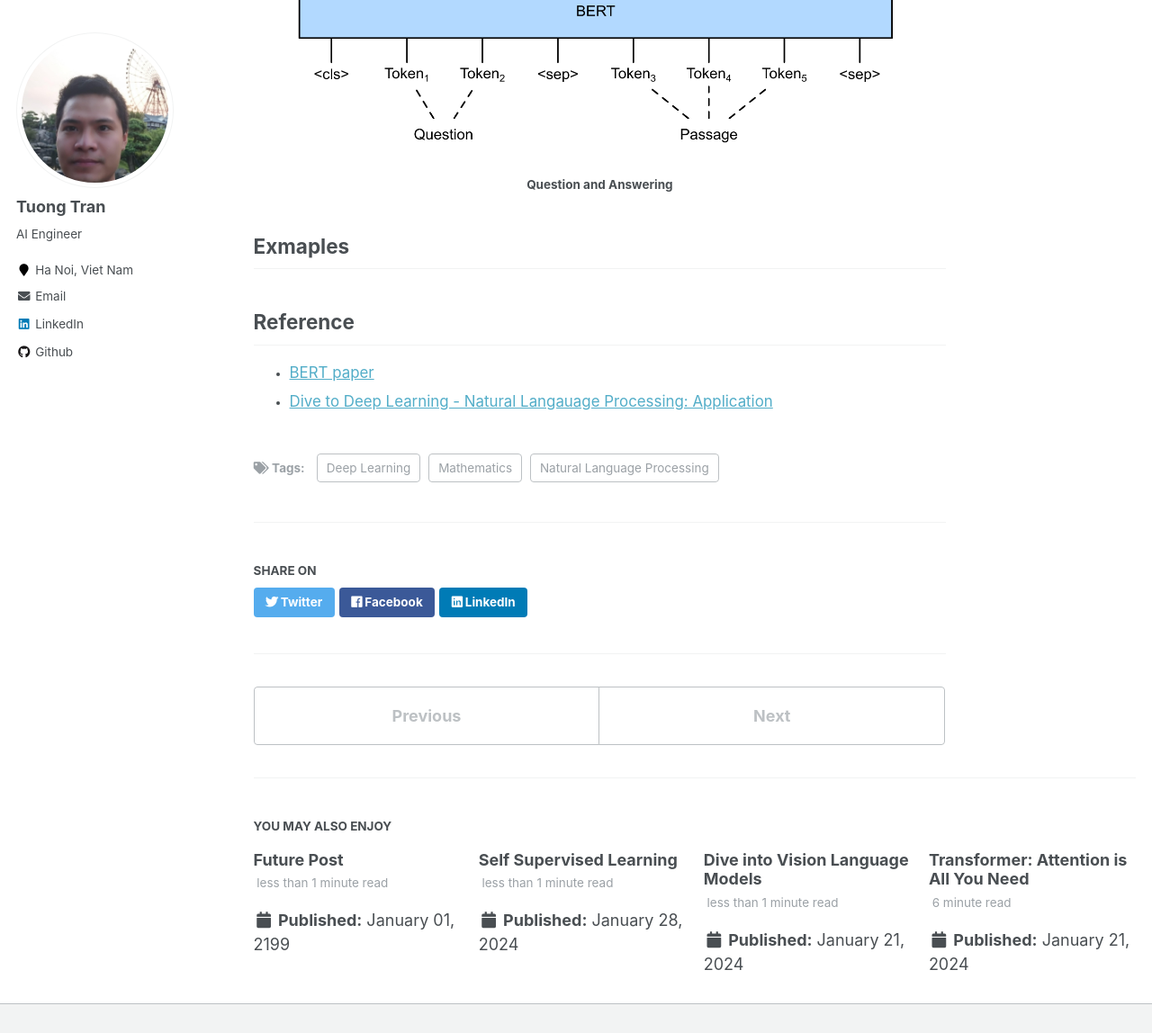
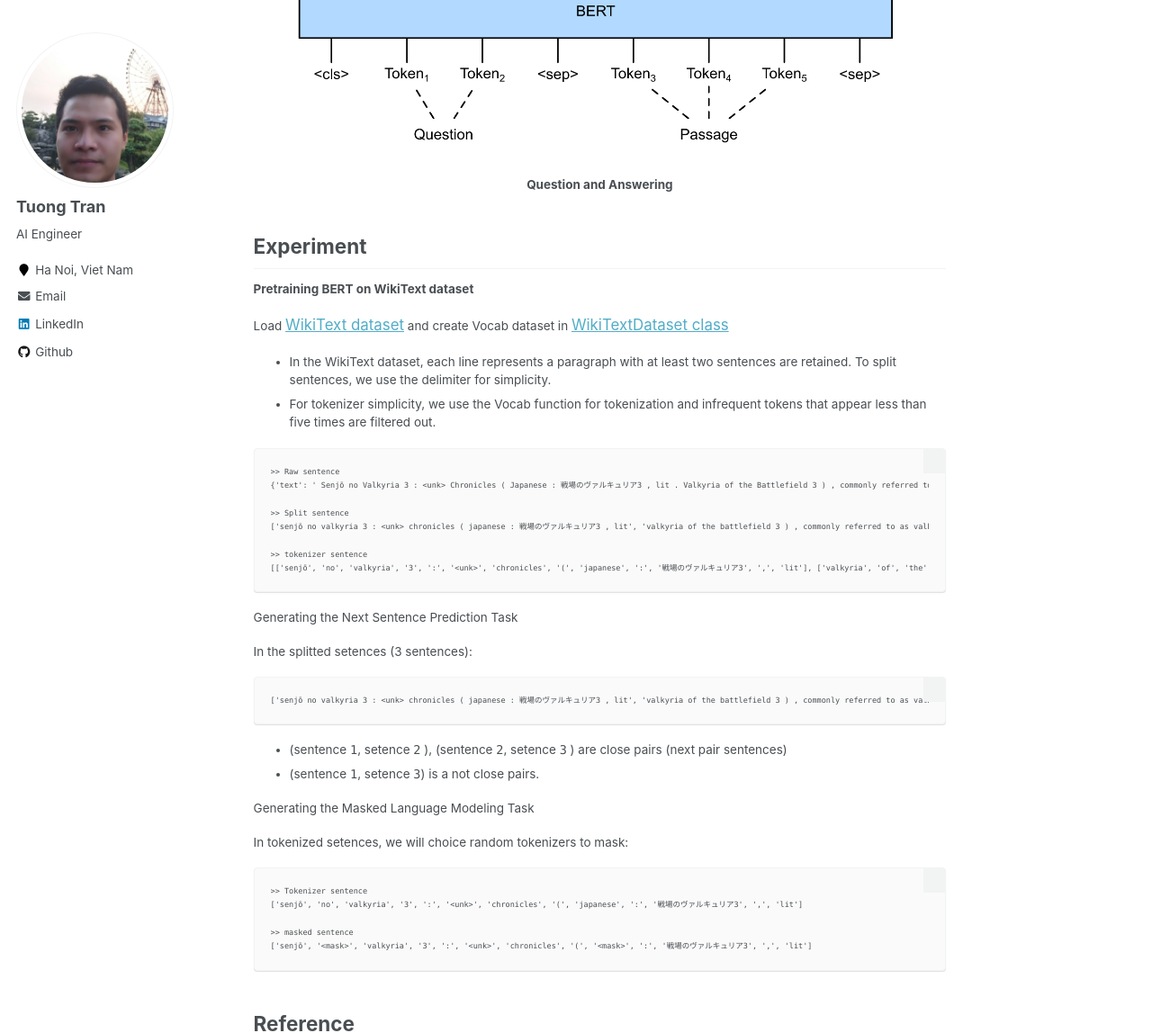
Before and after one commit to tuongtranngoc/tuongtranngoc.github.io, a Jekyll site: the page built from _posts/2024-01-21-BERT.md, in a window 1280 px wide and 1400 px high, scrolled down 4642 px, cut to the strip 0-1148 px from the top of the window. Shown: the whole strip at 90% size. Built offline with Jekyll 4.4.1, drawn with Linux system fonts in a browser that asks for light colours; formulas are drawn with MathJax 3; some of the changed text lies outside the part shown.

Commit message:
update: blogs/bert

````diff
--- a/_posts/2024-01-21-BERT.md
+++ b/_posts/2024-01-21-BERT.md
@@ -115,7 +115,49 @@ Text tagging, where each token is assigned a label. For example, according to th
   <p align="center"><b>Question and Answering</b></p>
 </p>
 
-##  Exmaples
+##  Experiment
+
+**Pretraining BERT on WikiText dataset**
+
+Load [WikiText dataset](https://huggingface.co/datasets/wikitext) and create Vocab dataset in [WikiTextDataset class]()
+
++ In the WikiText dataset, each line represents a paragraph with at least two sentences are retained. To split sentences, we use the delimiter for simplicity.
++ For tokenizer simplicity, we use the Vocab function for tokenization and infrequent tokens that appear less than five times are filtered out.
+
+```text
+>> Raw sentence
+{'text': ' Senjō no Valkyria 3 : <unk> Chronicles ( Japanese : 戦場のヴァルキュリア3 , lit . Valkyria of the Battlefield 3 ) , commonly referred to as Valkyria Chronicles III outside Japan , is a tactical role @-@ playing video game developed by Sega and Media.Vision for the PlayStation Portable. \n'}
+
+>> Split sentence
+['senjō no valkyria 3 : <unk> chronicles ( japanese : 戦場のヴァルキュリア3 , lit', 'valkyria of the battlefield 3 ) , commonly referred to as valkyria chronicles iii outside japan , is a tactical role @-@ playing video game developed by sega and media.vision for the playstation portable']
+
+>> tokenizer sentence
+[['senjō', 'no', 'valkyria', '3', ':', '<unk>', 'chronicles', '(', 'japanese', ':', '戦場のヴァルキュリア3', ',', 'lit'], ['valkyria', 'of', 'the', 'battlefield', '3', ')', ',', 'commonly', 'referred', 'to', 'as', 'valkyria', 'chronicles', 'iii', 'outside', 'japan', ',', 'is', 'a', 'tactical', 'role', '@-@', 'playing', 'video', 'game', 'developed', 'by', 'sega', 'and', 'media.vision', 'for', 'the', 'playstation', 'portable']]
+```
+
+Generating the Next Sentence Prediction Task
+
+In the splitted setences (3 sentences):
+```text
+['senjō no valkyria 3 : <unk> chronicles ( japanese : 戦場のヴァルキュリア3 , lit', 'valkyria of the battlefield 3 ) , commonly referred to as valkyria chronicles iii outside japan , is a tactical role @-@ playing video game developed by sega and media.vision for the playstation portable']
+```
++ (sentence `1`,  setence `2` ), (sentence `2`,  setence `3` ) are close pairs (next pair sentences)
++ (sentence `1`,  setence `3`) is a not close pairs.
+
+
+Generating the Masked Language Modeling Task
+
+In tokenized setences, we will choice random tokenizers to mask:
+
+```text
+>> Tokenizer sentence
+['senjō', 'no', 'valkyria', '3', ':', '<unk>', 'chronicles', '(', 'japanese', ':', '戦場のヴァルキュリア3', ',', 'lit']
+
+>> masked sentence
+['senjō', '<mask>', 'valkyria', '3', ':', '<unk>', 'chronicles', '(', '<mask>', ':', '戦場のヴァルキュリア3', ',', 'lit']
+```
+
+
 
 
 
````
Also changed, not shown: _mylife/2023-11-11-trekking-lao-than.md (line endings or trailing spaces).
